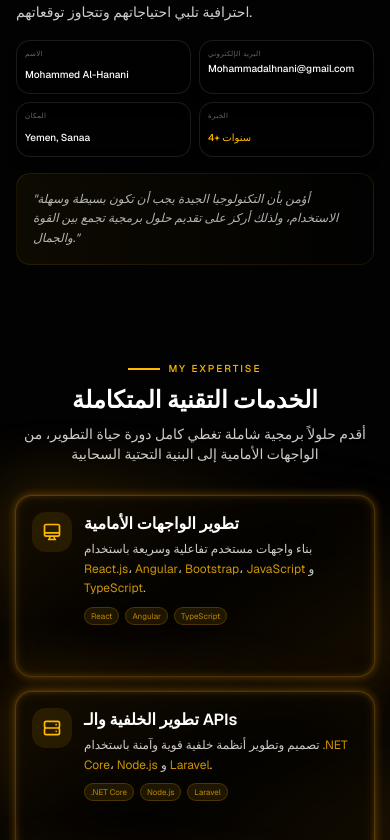
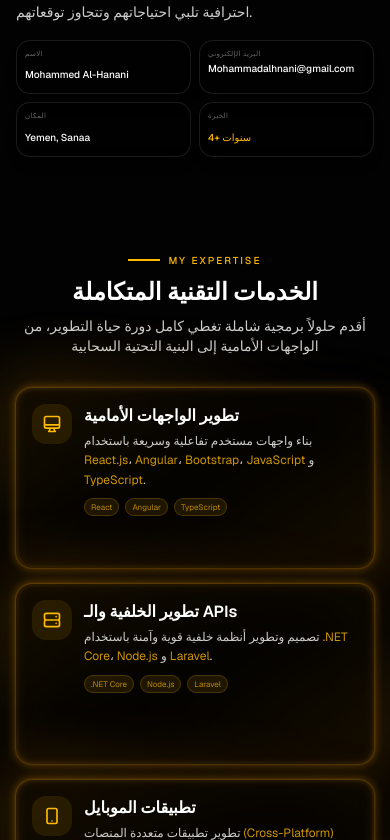
Before and after one commit to WWW-Alhnani-COM/proto, a Next.js app: page / in a window 390 px wide. Shown: the part 3150-3990 px from the top of the page. Built offline with nearby package versions, Linux system fonts and the light colour scheme.

Commit message:
Comment out a div in IphoneScrollExplode
Comment out a div with a quote about technology simplicity.

```diff
--- a/app/IphoneScrollExplode.tsx
+++ b/app/IphoneScrollExplode.tsx
@@ -1129,12 +1129,12 @@ useEffect(() => {
                   </div>
                 </div>
 
-                <div className="p-4 sm:p-5 rounded-xl bg-gradient-to-r from-amber-400/5 to-transparent border border-amber-400/10">
+                {/* <div className="p-4 sm:p-5 rounded-xl bg-gradient-to-r from-amber-400/5 to-transparent border border-amber-400/10">
                   <p className="text-black/60 dark:text-white/70 text-xs sm:text-sm leading-relaxed italic transition-colors duration-300">
                     "أؤمن بأن التكنولوجيا الجيدة يجب أن تكون بسيطة وسهلة الاستخدام،
                     ولذلك أركز على تقديم حلول برمجية تجمع بين القوة والجمال."
                   </p>
-                </div>
+                </div> */}
               </div>
             </div>
           </motion.div>
```
